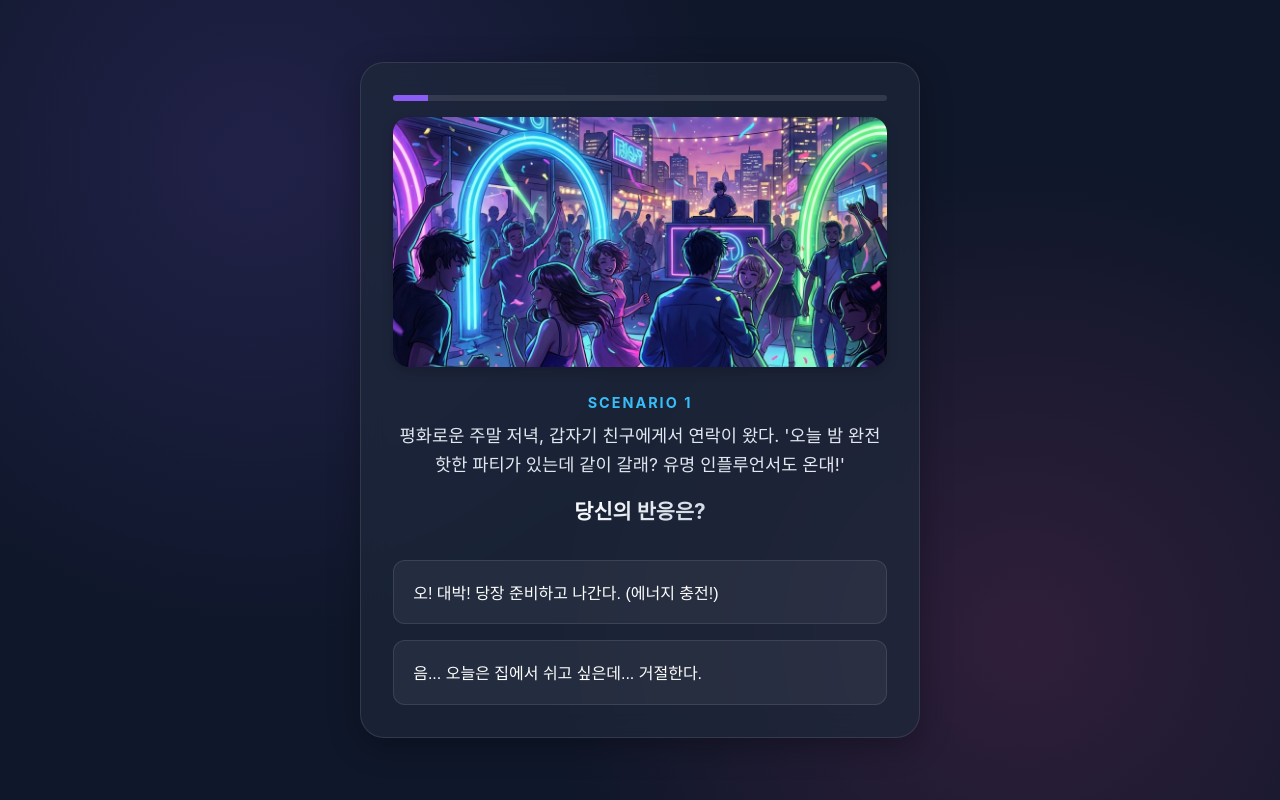
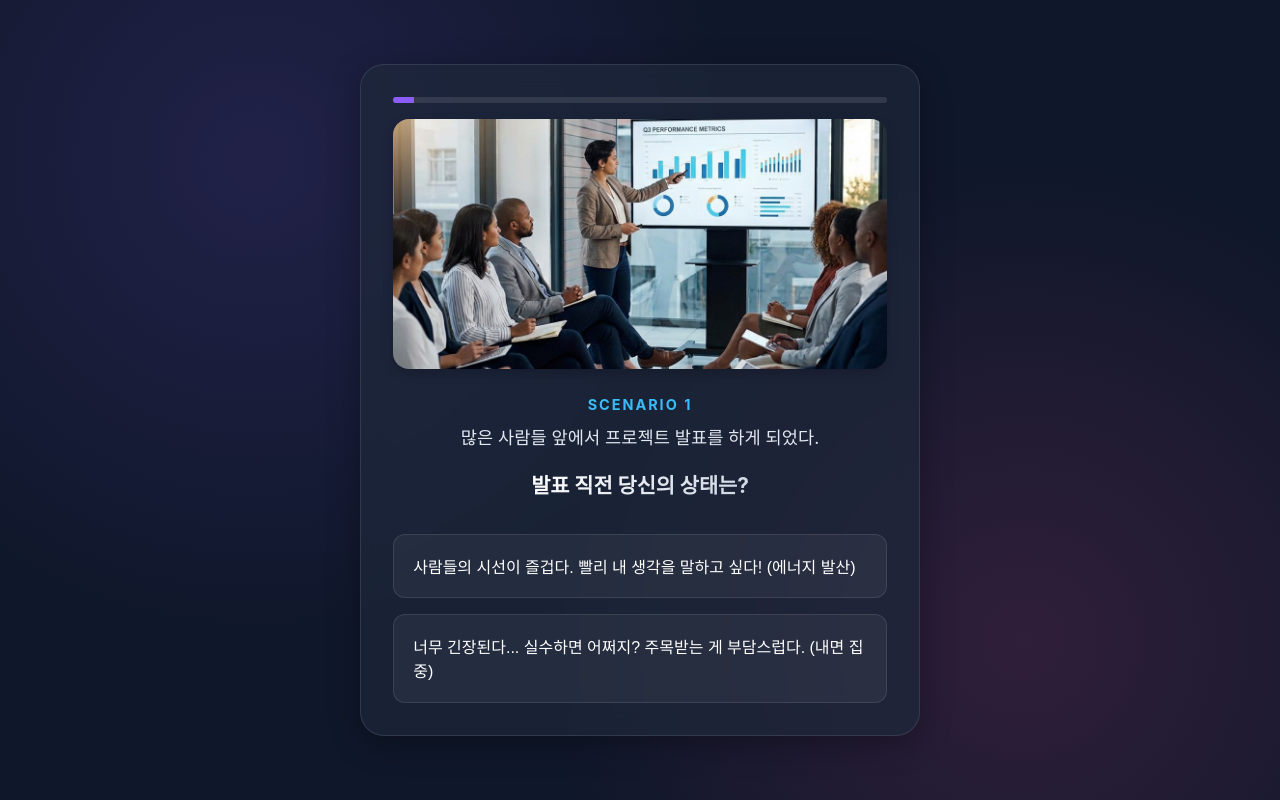
Before and after one commit to hangyver/MYMBTI, a React (Vite) app: page / in a window 1280 px wide. Both pictures are taken after a click on the button "시작하기". Built offline with nearby package versions, Linux system fonts and the light colour scheme.

Commit message:
Update: Added 10 historical/fantasy scenarios & implemented random question shuffle

```diff
--- a/src/App.jsx
+++ b/src/App.jsx
@@ -12,8 +12,11 @@ function App() {
     J: 0, P: 0
   });
   const [resultMBTI, setResultMBTI] = useState('');
+  const [questionList, setQuestionList] = useState(questions);
 
   const handleStart = () => {
+    const shuffled = [...questions].sort(() => Math.random() - 0.5);
+    setQuestionList(shuffled);
     setStep('quiz');
     setCurrentQuestionIndex(0);
     setScores({ E: 0, I: 0, S: 0, N: 0, T: 0, F: 0, J: 0, P: 0 });
@@ -24,7 +27,7 @@ function App() {
     const newScores = { ...scores, [value]: scores[value] + 1 };
     setScores(newScores);
 
-    if (currentQuestionIndex < questions.length - 1) {
+    if (currentQuestionIndex < questionList.length - 1) {
       setCurrentQuestionIndex(currentQuestionIndex + 1);
     } else {
       calculateResult(newScores);
@@ -66,7 +69,7 @@ function App() {
              overflow: 'hidden'
            }}>
              <div style={{
-               width: `${((currentQuestionIndex + 1) / questions.length) * 100}%`,
+               width: `${((currentQuestionIndex + 1) / questionList.length) * 100}%`,
                height: '100%',
                background: 'var(--primary)',
                transition: 'width 0.3s ease'
@@ -74,7 +77,7 @@ function App() {
            </div>
 
            <img
-             src={questions[currentQuestionIndex].image}
+             src={questionList[currentQuestionIndex].image}
              alt="Situation"
              className="card-image"
            />
@@ -82,11 +85,11 @@ function App() {
            <h3 style={{color: 'var(--accent)', marginBottom: '0.5rem', textTransform: 'uppercase', letterSpacing: '2px', fontSize: '0.9rem'}}>
              Scenario {currentQuestionIndex + 1}
            </h3>
-           <p className="story-text">{questions[currentQuestionIndex].story}</p>
-           <h2 className="question-text">{questions[currentQuestionIndex].question}</h2>
+           <p className="story-text">{questionList[currentQuestionIndex].story}</p>
+           <h2 className="question-text">{questionList[currentQuestionIndex].question}</h2>
 
            <div className="options-grid">
-             {questions[currentQuestionIndex].options.map((option, idx) => (
+             {questionList[currentQuestionIndex].options.map((option, idx) => (
                <button
                  key={idx}
                  className="option-btn"
--- a/src/data.js
+++ b/src/data.js
@@ -152,6 +152,116 @@ export const questions = [
       { text: "우선순위에 따라 체계적으로 하나씩 끝낸다. (계획적)", type: "JP", value: "J" },
       { text: "마감 시간이 다가올수록 집중력이 올라가서 확 끝낸다. (임박형)", type: "JP", value: "P" }
     ]
+  },
+  {
+    id: 15,
+    title: "조선시대 선비",
+    image: "/images/scenario_bookstore.png",
+    story: "당신은 조선시대의 선비다. 과거 시험이 코앞인데 라이벌이 찾아와 술 한잔 하자고 한다.",
+    question: "당신의 선택은?",
+    options: [
+      { text: "마음을 다잡고 정중히 거절한 후 공부에 집중한다. (목표 지향)", type: "JP", value: "J" },
+      { text: "술 한잔 정도는 머리 식히는 데 좋지! 풍류를 즐긴다. (여유 지향)", type: "JP", value: "P" }
+    ]
+  },
+  {
+    id: 16,
+    title: "로마 원로원 회의",
+    image: "/images/scenario_presentation.png",
+    story: "당신은 고대 로마의 원로원 의원이다. 격렬한 토론이 벌어지고 있다.",
+    question: "당신의 행동은?",
+    options: [
+      { text: "논리적인 화술로 상대방의 허점을 찌르며 주장을 펼친다. (분석적)", type: "TF", value: "T" },
+      { text: "사람들의 감정에 호소하며 지지를 이끌어낸다. (호소력)", type: "TF", value: "F" }
+    ]
+  },
+  {
+    id: 17,
+    title: "그리스 신화의 제우스",
+    image: "/images/scenario_rain.png",
+    story: "당신은 제우스다. 인간들이 제물을 바치지 않아 화가 났다.",
+    question: "어떻게 벌을 내릴까?",
+    options: [
+      { text: "번개를 내리쳐 본보기를 보인다! 즉각적인 응징! (행동파)", type: "EI", value: "E" },
+      { text: "꿈에 나타나 엄중히 경고하고 지켜본다. (신중파)", type: "EI", value: "I" }
+    ]
+  },
+  {
+    id: 18,
+    title: "지브리 세상의 비행",
+    image: "/images/scenario_camping.png",
+    story: "당신은 마법 빗자루를 타고 하늘을 날고 있다. 아래에는 평화로운 마을이 보인다.",
+    question: "어떤 상상을 하는가?",
+    options: [
+      { text: "바람의 속도가 시원하다. 저 집 지붕 색깔 예쁘네. (감각적)", type: "SN", value: "S" },
+      { text: "저 구름 너머에는 뭐가 있을까? 다른 세상으로 가는 문일까? (직관적)", type: "SN", value: "N" }
+    ]
+  },
+  {
+    id: 19,
+    title: "마블 히어로의 등장",
+    image: "/images/scenario_karaoke.png",
+    story: "빌런이 도시를 파괴하고 있다. 당신은 슈퍼히어로다.",
+    question: "어떻게 등장할 것인가?",
+    options: [
+      { text: "화려한 착지와 함께 멋진 대사를 날리며 등장! (관종형 히어로)", type: "EI", value: "E" },
+      { text: "그림자 속에 숨어 있다가 결정적인 순간에 기습한다. (다크 히어로)", type: "EI", value: "I" }
+    ]
+  },
+  {
+    id: 20,
+    title: "사이버펑크 해커",
+    image: "/images/scenario_party.png",
+    story: "네온 사인이 가득한 2077년, 당신은 기업의 기밀 정보를 해킹했다.",
+    question: "이 정보를 어떻게 할까?",
+    options: [
+      { text: "돈을 가장 많이 주는 곳에 판다. 이득이 최고지. (실리 추구)", type: "TF", value: "T" },
+      { text: "세상의 정의를 위해 인터넷에 무료로 공개한다. (가치 추구)", type: "TF", value: "F" }
+    ]
+  },
+  {
+    id: 21,
+    title: "중세시대 드래곤",
+    image: "/images/scenario_lost.png",
+    story: "던전 깊은 곳에서 전설의 드래곤과 마주쳤다.",
+    question: "당신의 첫 반응은?",
+    options: [
+      { text: "검을 뽑고 약점이 어디인지 관찰한다. (현실적 대응)", type: "SN", value: "S" },
+      { text: "드래곤과 대화가 통하지 않을까? 전설 속 이야기를 떠올린다. (상상력)", type: "SN", value: "N" }
+    ]
+  },
+  {
+    id: 22,
+    title: "서부의 무법자",
+    image: "/images/scenario_work.png",
+    story: "황야의 무법자가 되어 현상수배범을 쫓고 있다. 갈림길이 나왔다.",
+    question: "어느 길로 갈까?",
+    options: [
+      { text: "미리 조사해둔 지도를 보고 확실한 길로 간다. (계획적)", type: "JP", value: "J" },
+      { text: "말발굽 자국이 희미하게 보이는 쪽으로 느낌을 믿고 간다. (유동적)", type: "JP", value: "P" }
+    ]
+  },
+  {
+    id: 23,
+    title: "느와르 탐정",
+    image: "/images/scenario_rain.png",
+    story: "비 내리는 밤, 의문의 의뢰인이 사무실을 찾아왔다.",
+    question: "사건을 맡으면서 가장 먼저 하는 생각은?",
+    options: [
+      { text: "의뢰비는 얼마지? 사건의 승산은 있나? (이성적 판단)", type: "TF", value: "T" },
+      { text: "저 사람의 눈빛이 너무 슬퍼 보여. 무슨 사연일까? (감성적 접근)", type: "TF", value: "F" }
+    ]
+  },
+  {
+    id: 24,
+    title: "우주선 조종사",
+    image: "/images/scenario_art.png",
+    story: "우주 항해 중 미확인 행성을 발견했다. 착륙할 것인가?",
+    question: "당신의 결정은?",
+    options: [
+      { text: "매뉴얼을 확인하고 본부의 지시를 기다린다. (신중함)", type: "JP", value: "J" },
+      { text: "이건 운명이야! 당장 탐사선을 띄운다. (모험심)", type: "JP", value: "P" }
+    ]
   }
 ];
 
```
Also changed, not shown: 1 other file (tests, documents, lock files or other folders).
